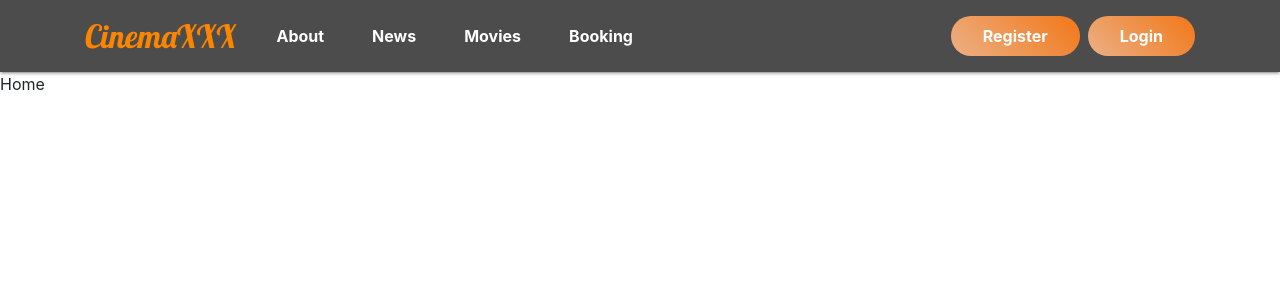
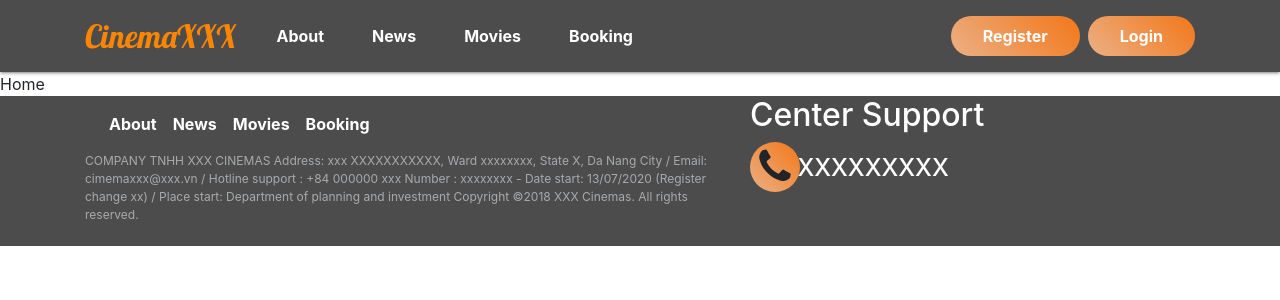
Before and after one commit to phanvinhquy08/Do_an_cuoi_khoa, a React (Create React App) app in the folder front-end/: page / in a window 1280 px wide. Shown: the top 300 px of the page. Built offline with nearby package versions, Linux system fonts and the light colour scheme.

Commit message:
add footer

```diff
--- a/front-end/package.json
+++ b/front-end/package.json
@@ -8,6 +8,7 @@
     "@testing-library/user-event": "^7.2.1",
     "boostrap": "^2.0.0",
     "bootstrap": "^4.5.0",
+    "font-awesome": "^4.7.0",
     "react": "^16.13.1",
     "react-dom": "^16.13.1",
     "react-redux": "^7.2.0",
@@ -23,7 +24,6 @@
     "build": "react-scripts build",
     "test": "react-scripts test",
     "eject": "react-scripts eject"
-
   },
   "eslintConfig": {
     "extends": "react-app"
--- /dev/null
+++ b/front-end/src/Components/Layout/Footer.css
@@ -0,0 +1,40 @@
+@import url('https://fonts.googleapis.com/css2?family=Anton&family=Lobster&display=swap');
+*{
+    margin: 0;
+    padding: 0;
+    box-sizing: border-box;
+}
+div.footer{
+    background-color: rgba(0,0,0,0.7) !important;
+    margin: 0;
+    padding: 0;
+    height: 150px;
+}
+.nav-item .nav-link {
+    font-weight: bold;
+    color: #FFF !important;
+}
+div.note{
+    font-size: 12px;
+    color: rgba(220, 225, 230, 0.637);
+}
+div.footer div.col-sm-5 h2, div.footer div.col-sm-5 h4{
+    color: #FFF !important;
+}
+div.footer div.col-sm-5 div{
+    width: 50px;
+    height: 50px;
+    background: rgb(236,176,133);
+    background: linear-gradient(45deg, rgba(236,176,133,1) 0%, rgba(242,119,24,1) 100%);
+    border-radius: 50%;
+    text-align: center;
+}
+div.footer div.col-sm-5 div i{
+    font-size: 40px;
+    margin-top: 5px;
+}
+div.footer div.col-sm-5 h4{
+    position: absolute;
+    top: 45%;
+    right: 55%;
+}
--- a/front-end/src/Components/Layout/Footer.js
+++ b/front-end/src/Components/Layout/Footer.js
@@ -0,0 +1,64 @@
+import React, { useState } from "react";
+import {
+  Container,
+  Row,
+  Col,
+  Collapse,
+  Navbar,
+  Nav,
+  NavItem,
+  NavLink,
+} from "reactstrap";
+import { Link } from "react-router-dom";
+import "./Footer.css";
+export default class Footer extends React.Component {
+  render() {
+    return (
+      <div className="footer">
+        <Container>
+          <Row>
+            <Col sm="7">
+              <Navbar expand="md">
+                <Collapse navbar>
+                  <Nav className="mr-auto" navbar>
+                    <NavItem>
+                      <NavLink tag={Link} to="/about">
+                        About
+                      </NavLink>
+                    </NavItem>
+                    <NavItem>
+                      <NavLink tag={Link} to="/news">
+                        News
+                      </NavLink>
+                    </NavItem>
+                    <NavItem>
+                      <NavLink tag={Link} to="/movies">
+                        Movies
+                      </NavLink>
+                    </NavItem>
+                    <NavItem tag={Link} to="/booking">
+                      <NavLink>Booking</NavLink>
+                    </NavItem>
+                  </Nav>
+                </Collapse>
+              </Navbar>
+              <div className="note">
+                COMPANY TNHH XXX CINEMAS Address: xxx XXXXXXXXXXX, Ward
+                xxxxxxxx, State X, Da Nang City / Email: cimemaxxx@xxx.vn / Hotline support
+                : +84 000000 xxx Number : xxxxxxxx - Date start: 13/07/2020
+                (Register change xx) / Place start: Department of planning and investment
+                Copyright ©2018 XXX Cinemas. All rights
+                reserved.
+              </div>
+            </Col>
+            <Col sm="5">
+                <h2>Center Support</h2>
+                <div><i class="fa fa-phone" aria-hidden="true"></i></div>
+                <h4>XXXXXXXXX</h4>
+            </Col>
+          </Row>
+        </Container>
+      </div>
+    );
+  }
+}
--- a/front-end/src/Components/Layout/Layout.js
+++ b/front-end/src/Components/Layout/Layout.js
@@ -7,6 +7,7 @@ import {
 
 import routers from '../../Constants/routers';
 import Navigation from './Navigation';
+import Footer from './Footer'
 
 export default class Layout extends Component {
     render() {
@@ -25,6 +26,7 @@ export default class Layout extends Component {
                         )
                     })}
                 </Switch>
+                <Footer />
             </Router>
         )
     }
--- a/front-end/src/Components/Layout/Navigation.js
+++ b/front-end/src/Components/Layout/Navigation.js
@@ -1,4 +1,4 @@
-import React, { Component } from 'react';
+import React, { Component } from "react";
 import {
   Collapse,
   Navbar,
@@ -8,11 +8,11 @@ import {
   NavItem,
   NavLink,
   Button,
-    Container
-} from 'reactstrap';
-import { Link } from 'react-router-dom';
+  Container,
+} from "reactstrap";
+import { Link } from "react-router-dom";
 
-import "./Navigation.css"
+import "./Navigation.css";
 
 export default class Navigation extends Component {
   state = {
@@ -21,95 +21,128 @@ export default class Navigation extends Component {
       about: false,
       news: false,
       movies: false,
-            booking: false
-        }
-    }
+      booking: false,
+    },
+  };
   toggle = () => {
-        this.setState({ isOpen: !this.state.isOpen })
-    }
+    this.setState({ isOpen: !this.state.isOpen });
+  };
   activeAbout = () => {
     this.setState({
-            active : {
+      active: {
         about: true,
         news: false,
         movies: false,
-                booking: false
-            }
-        })
-    }
+        booking: false,
+      },
+    });
+  };
   activeNews = () => {
     this.setState({
       active: {
         about: false,
         news: true,
         movies: false,
-                booking: false
-            }
-        })
-    }
+        booking: false,
+      },
+    });
+  };
   activeMovies = () => {
     this.setState({
       active: {
         about: false,
         news: false,
         movies: true,
-                booking: false
-            }
-        })
-    }
+        booking: false,
+      },
+    });
+  };
   activeBooking = () => {
     this.setState({
       active: {
         about: false,
         news: false,
         movies: false,
-                booking: true
-            }
-        })
-    }
+        booking: true,
+      },
+    });
+  };
   activeNone = () => {
     this.setState({
       active: {
         about: false,
         news: false,
         movies: false,
-                booking: false
-            }
-        })
-    }
+        booking: false,
+      },
+    });
+  };
   render() {
     const { isOpen, active } = this.state;
     return (
       <div className="navigation">
         <Navbar color="light" light expand="md" fixed>
           <Container>
-                        <NavbarBrand tag={Link} to="/" className="navigation-logo" onClick={this.activeNone}>CinemaXXX</NavbarBrand>
+            <NavbarBrand
+              tag={Link}
+              to="/"
+              className="navigation-logo"
+              onClick={this.activeNone}
+            >
+              CinemaXXX
+            </NavbarBrand>
             <NavbarToggler onClick={this.toggle} />
             <Collapse isOpen={isOpen} navbar>
               <Nav className="mr-auto" navbar>
-                                <NavItem className={`navigation-item ${active.about ? "active" : ""}`}>
-                                    <NavLink tag={Link} to="/about" onClick={this.activeAbout} >About</NavLink>
-                                    <div className="navigation-stick"/>
+                <NavItem
+                  className={`navigation-item ${active.about ? "active" : ""}`}
+                >
+                  <NavLink tag={Link} to="/about" onClick={this.activeAbout}>
+                    About
+                  </NavLink>
+                  <div className="navigation-stick" />
                 </NavItem>
-                                <NavItem className={`navigation-item ${active.news ? "active" : ""}`}>
-                                    <NavLink tag={Link} to="/news" onClick={this.activeNews}>News</NavLink>
-                                    <div className="navigation-stick"/>
+                <NavItem
+                  className={`navigation-item ${active.news ? "active" : ""}`}
+                >
+                  <NavLink tag={Link} to="/news" onClick={this.activeNews}>
+                    News
+                  </NavLink>
+                  <div className="navigation-stick" />
                 </NavItem>
-                                <NavItem className={`navigation-item ${active.movies ? "active" : ""}`}>
-                                    <NavLink tag={Link} to="/movies" onClick={this.activeMovies} >Movies</NavLink>
-                                    <div className="navigation-stick"/>
+                <NavItem
+                  className={`navigation-item ${active.movies ? "active" : ""}`}
+                >
+                  <NavLink tag={Link} to="/movies" onClick={this.activeMovies}>
+                    Movies
+                  </NavLink>
+                  <div className="navigation-stick" />
                 </NavItem>
-                                <NavItem className={`navigation-item ${active.booking ? "active" : ""}`}>
-                                    <NavLink tag={Link} to="/booking" onClick={this.activeBooking}>Booking</NavLink>
-                                    <div className="navigation-stick"/>
+                <NavItem
+                  className={`navigation-item ${
+                    active.booking ? "active" : ""
+                  }`}
+                >
+                  <NavLink
+                    tag={Link}
+                    to="/booking"
+                    onClick={this.activeBooking}
+                  >
+                    Booking
+                  </NavLink>
+                  <div className="navigation-stick" />
                 </NavItem>
               </Nav>
               <div className="navigation-btn-group">
                 <Link to="/register">
-                                    <Button className="navigation-btn" onClick={this.activeNone}>Register</Button>
+                  <Button className="navigation-btn" onClick={this.activeNone}>
+                    Register
+                  </Button>
                 </Link>
                 <Link to="/login">
-                                    <Button className="navigation-btn" onClick={this.activeNone}>Login</Button>
+                  <Button className="navigation-btn" onClick={this.activeNone}>
+                    Login
+                  </Button>
                 </Link>
               </div>
             </Collapse>
--- a/front-end/src/Constants/routers.js
+++ b/front-end/src/Constants/routers.js
@@ -1,6 +1,6 @@
 import React from 'react';
 
-import Home from '../Pages/Home';
+import Home from '../Pages/Home';// import component
 import Movies from '../Pages/Movies';
 import About from '../Pages/About';
 import Booking from '../Pages/Booking';
--- a/front-end/src/index.js
+++ b/front-end/src/index.js
@@ -3,7 +3,7 @@ import ReactDOM from 'react-dom';
 import './index.css';
 import App from './App';
 import * as serviceWorker from './serviceWorker';
-
+import '../node_modules/font-awesome/css/font-awesome.min.css';
 import 'bootstrap/dist/css/bootstrap.min.css';
 
 import { createStore, applyMiddleware } from 'redux';
```
Also changed, not shown: package.json (added, +19 -0 lines), 2 other files (tests, documents, lock files or other folders). Lines whose indentation alone changed are shown as unchanged.
